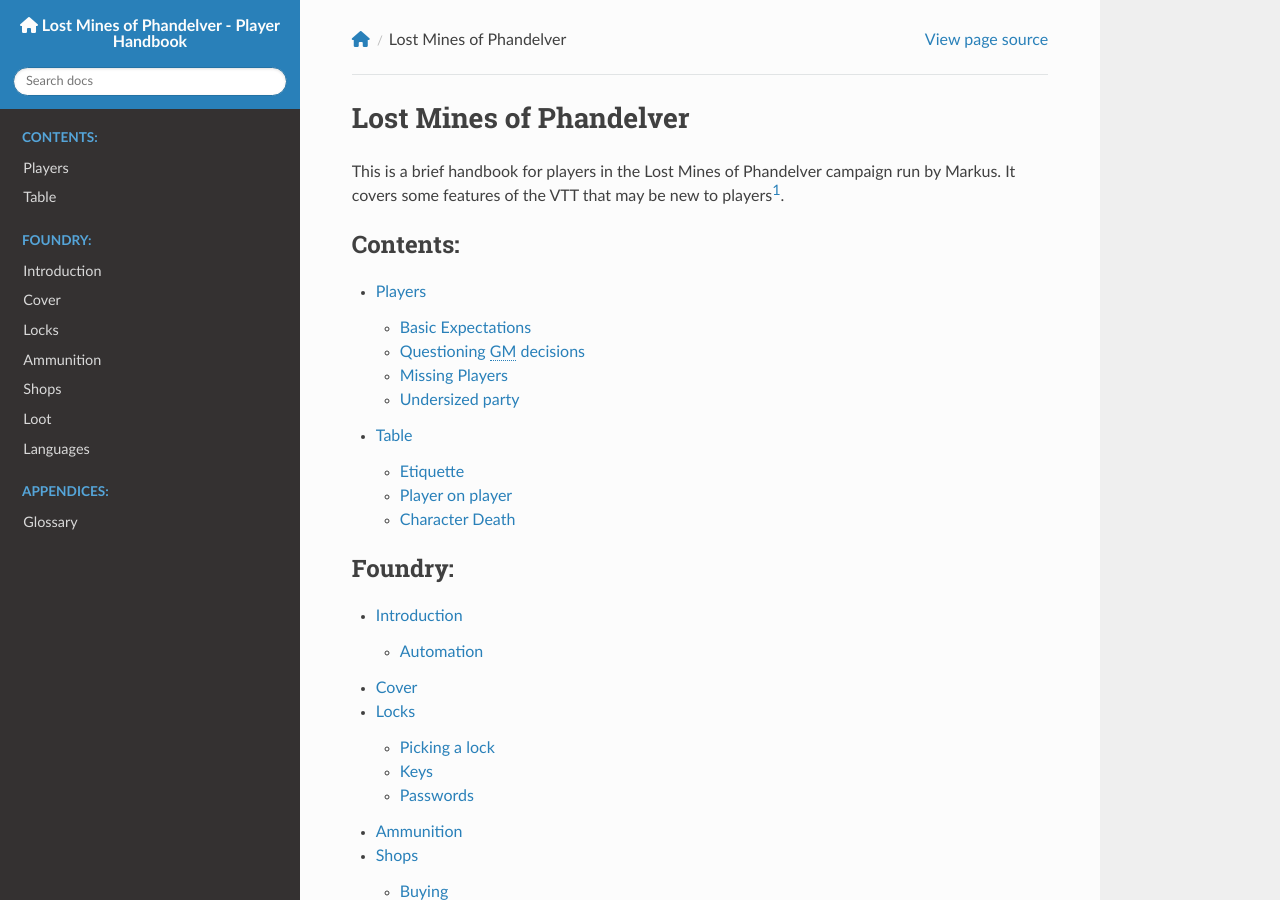
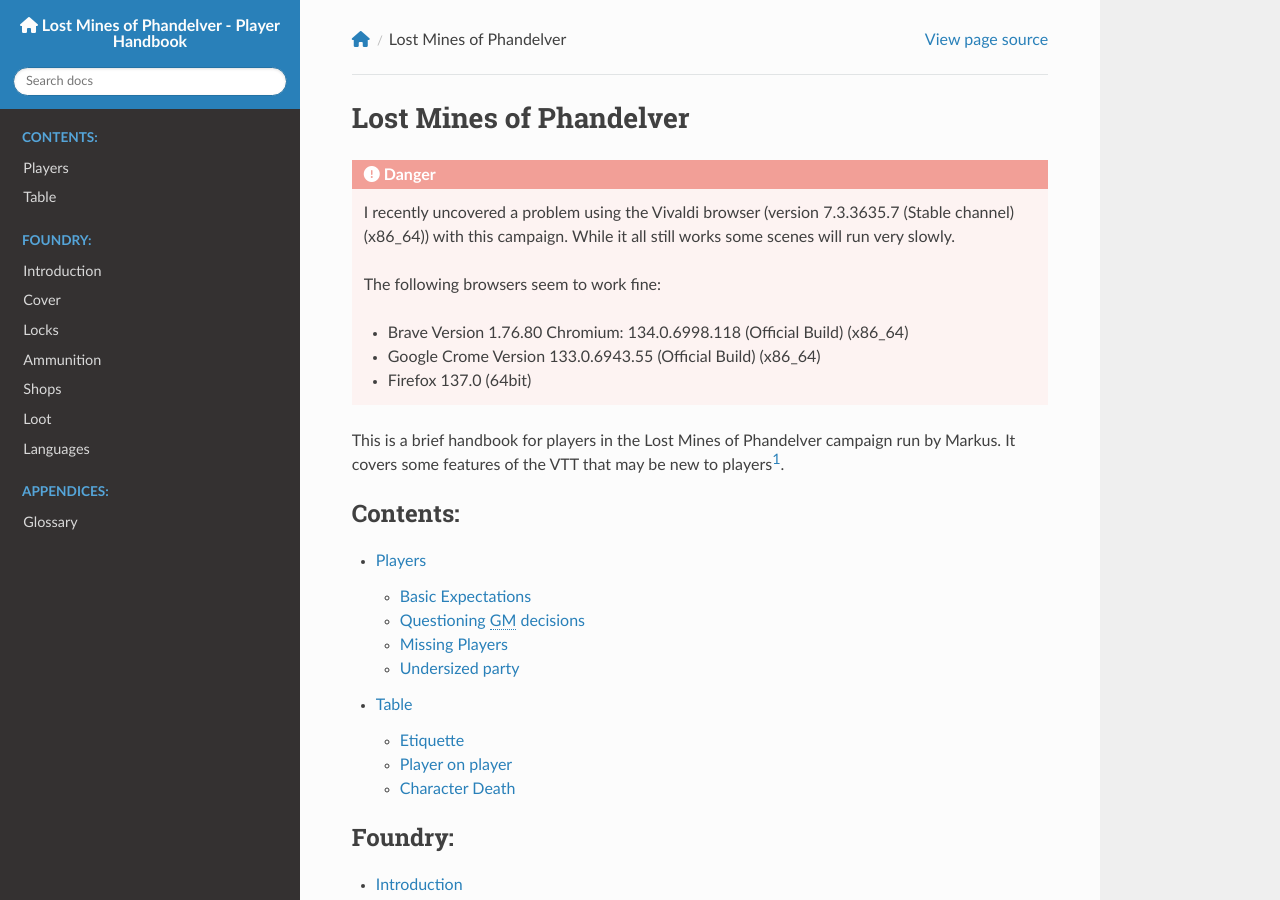
Before and after one commit to Mondarth/LMoP-Players-Handbook, a Sphinx documentation site: the page built from docs/index.rst, in a window 1280 px wide and 900 px high. Built offline with Sphinx 7.4.7 and the Read the Docs theme 3.1.0, drawn with Linux system fonts in a browser that asks for light colours; nearby versions of some CDN libraries; comment, search, counter and statistics services are not loaded.

Commit message:
docs(homepage): adds Vivaldi warning

```diff
--- a/docs/index.rst
+++ b/docs/index.rst
@@ -1,5 +1,14 @@
 Lost Mines of Phandelver
 ========================
+
+
+.. danger:: I recently uncovered a problem using the Vivaldi browser (version 7.3.3635.7 (Stable channel) (x86_64)) with this campaign. While it all still works some scenes will run very slowly.
+
+   The following browsers seem to work fine:
+
+   - Brave Version 1.76.80 Chromium: 134.0.6998.118 (Official Build) (x86_64)
+   - Google Crome Version 133.0.6943.55 (Official Build) (x86_64)
+   - Firefox 137.0 (64bit)
 
 This is a brief handbook for players in the Lost Mines of Phandelver campaign run by Markus. It covers some features of the VTT that may be new to players\ [#F1]_.
 
```
